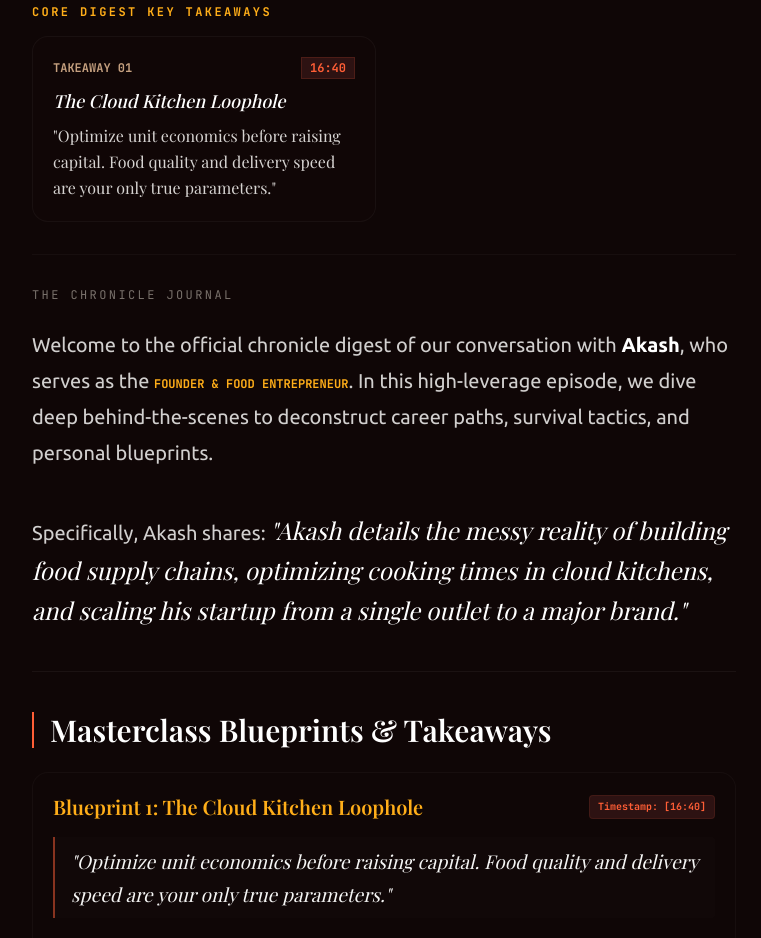
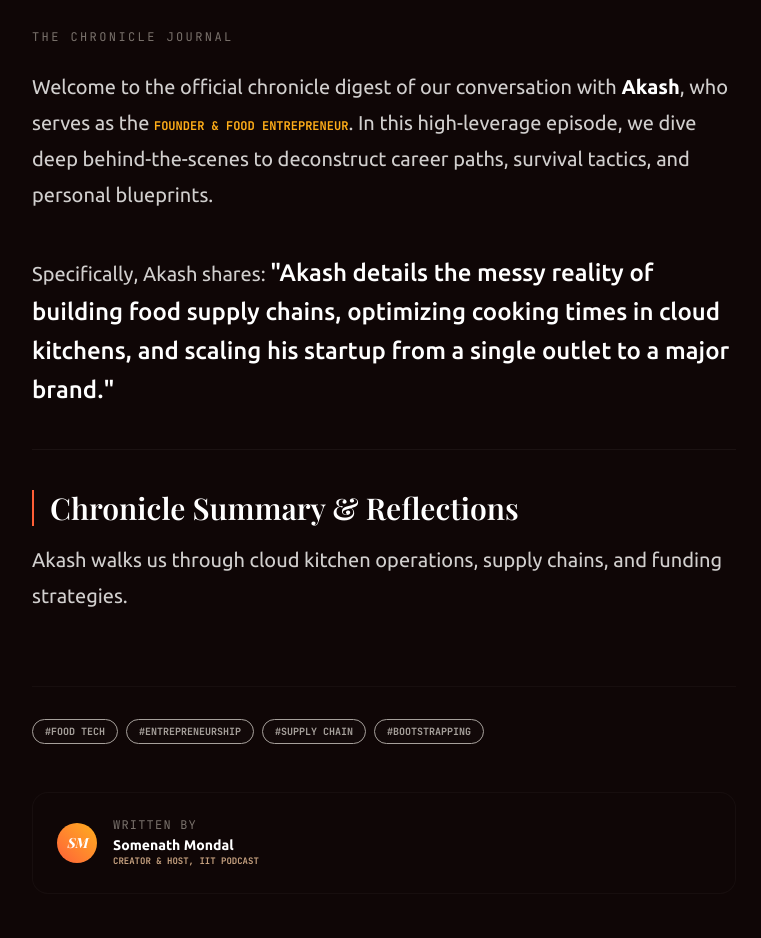
Before and after one commit to somenathmondal/iit-podcast-with-somenath, a Next.js app: page /blog/akash in a window 1280 px wide. Shown: the part 1040-1978 px from the top of the page, without its empty margins (256-1017 px from the left). Built offline with nearby package versions, Linux system fonts and the light colour scheme.

Commit message:
ux: remove Core Digest takeaways, simplify narrative layout, and eliminate prose italics

```diff
--- a/src/app/blog/[id]/BlogReadingClient.tsx
+++ b/src/app/blog/[id]/BlogReadingClient.tsx
@@ -330,7 +330,7 @@ export default function BlogReadingClient({ id }: BlogReadingClientProps) {
         </div>
 
         {/* MAIN ARTICLE BODY CONTAINER */}
-        <div className="prose prose-invert prose-stone max-w-none prose-headings:font-serif prose-headings:italic prose-blockquote:font-serif prose-blockquote:italic text-left">
+        <div className="prose prose-invert prose-stone max-w-none prose-headings:font-serif prose-blockquote:font-serif text-left">
 
           {editorial ? (
             /* A. Long-Form Editorial Renderer (Supports rich markdown styling) */
@@ -354,30 +354,6 @@ export default function BlogReadingClient({ id }: BlogReadingClientProps) {
                 </a>
               </div>
 
-              {/* Stitched Takeaways Cards Grid */}
-              <div className="pt-2">
-                <h4 className="text-xs tracking-[0.2em] font-mono text-accent-gold uppercase font-bold mb-4">
-                  CORE DIGEST KEY TAKEAWAYS
-                </h4>
-                <div className="grid grid-cols-1 md:grid-cols-2 gap-4">
-                  {episode!.takeaways.map((takeaway, idx) => (
-                    <div
-                      key={idx}
-                      className="bg-card-bg/25 border border-white/[0.04] p-5 rounded-2xl text-left"
-                    >
-                      <div className="flex justify-between items-center mb-2 font-mono text-xs">
-                        <span className="text-accent-copper font-bold uppercase">TAKEAWAY 0{idx + 1}</span>
-                        <span className="px-2 py-0.5 bg-[#2D1212] border border-accent-orange/15 text-accent-orange font-bold">
-                          {takeaway.time}
-                        </span>
-                      </div>
-                      <h5 className="text-lg font-serif italic font-medium text-white mb-2">{takeaway.title}</h5>
-                      <p className="text-sm md:text-base text-stone-300 leading-relaxed font-serif">"{takeaway.text}"</p>
-                    </div>
-                  ))}
-                </div>
-              </div>
-
               {/* Main Dynamic Transcript Commentary Narrative */}
               <div className="border-t border-white/[0.03] pt-8 text-left">
                 <h4 className="text-xs tracking-[0.2em] font-mono text-stone-500 uppercase block mb-6">
@@ -393,38 +369,8 @@ export default function BlogReadingClient({ id }: BlogReadingClientProps) {
                   </p>
 
                   <p>
-                    Specifically, {episode!.guestName} shares: <em className="text-white font-serif italic text-lg md:text-xl lg:text-2xl leading-relaxed">"{episode!.description}"</em>
+                    Specifically, {episode!.guestName} shares: <strong className="text-white font-sans font-medium text-lg md:text-xl lg:text-2xl leading-relaxed">"{episode!.description}"</strong>
                   </p>
-
-                  <hr className="border-t border-white/[0.05]" />
-
-                  {/* Part 2: Structured Deep Dives from Stitched Takeaways */}
-                  <div className="space-y-6">
-                    <h3 className="text-2xl md:text-3xl font-serif text-white font-semibold border-l-2 border-accent-orange pl-4">
-                      Masterclass Blueprints & Takeaways
-                    </h3>
-
-                    {episode!.takeaways.map((takeaway, idx) => (
-                      <div key={idx} className="space-y-4 bg-[#130707]/30 border border-white/[0.03] p-5 rounded-2xl">
-                        <div className="flex items-center justify-between">
-                          <h4 className="text-lg md:text-xl font-serif text-accent-gold font-semibold">
-                            Blueprint {idx + 1}: {takeaway.title}
-                          </h4>
-                          <span className="px-2 py-0.5 bg-[#2D1212] border border-accent-orange/10 rounded text-accent-orange font-mono text-[10px] font-bold">
-                            Timestamp: [{takeaway.time}]
-                          </span>
-                        </div>
-
-                        <blockquote className="font-serif italic text-stone-100 text-base md:text-[18px] lg:text-[19px] leading-[1.7] pl-4 border-l-2 border-accent-orange/50 py-2 bg-white/[0.01] rounded-r pr-2">
-                           "{takeaway.text}"
-                        </blockquote>
-
-                        <p className="text-sm md:text-base text-stone-400 font-sans leading-relaxed">
-                          This core takeaway details a highly strategic path highlighted during the conversation. By implementing this operational framework, students and early professionals can bypass standard pitfalls, prioritize critical systems-level growth, and focus directly on high-impact problem solving.
-                        </p>
-                      </div>
-                    ))}
-                  </div>
 
                   <hr className="border-t border-white/[0.05]" />
 
```
